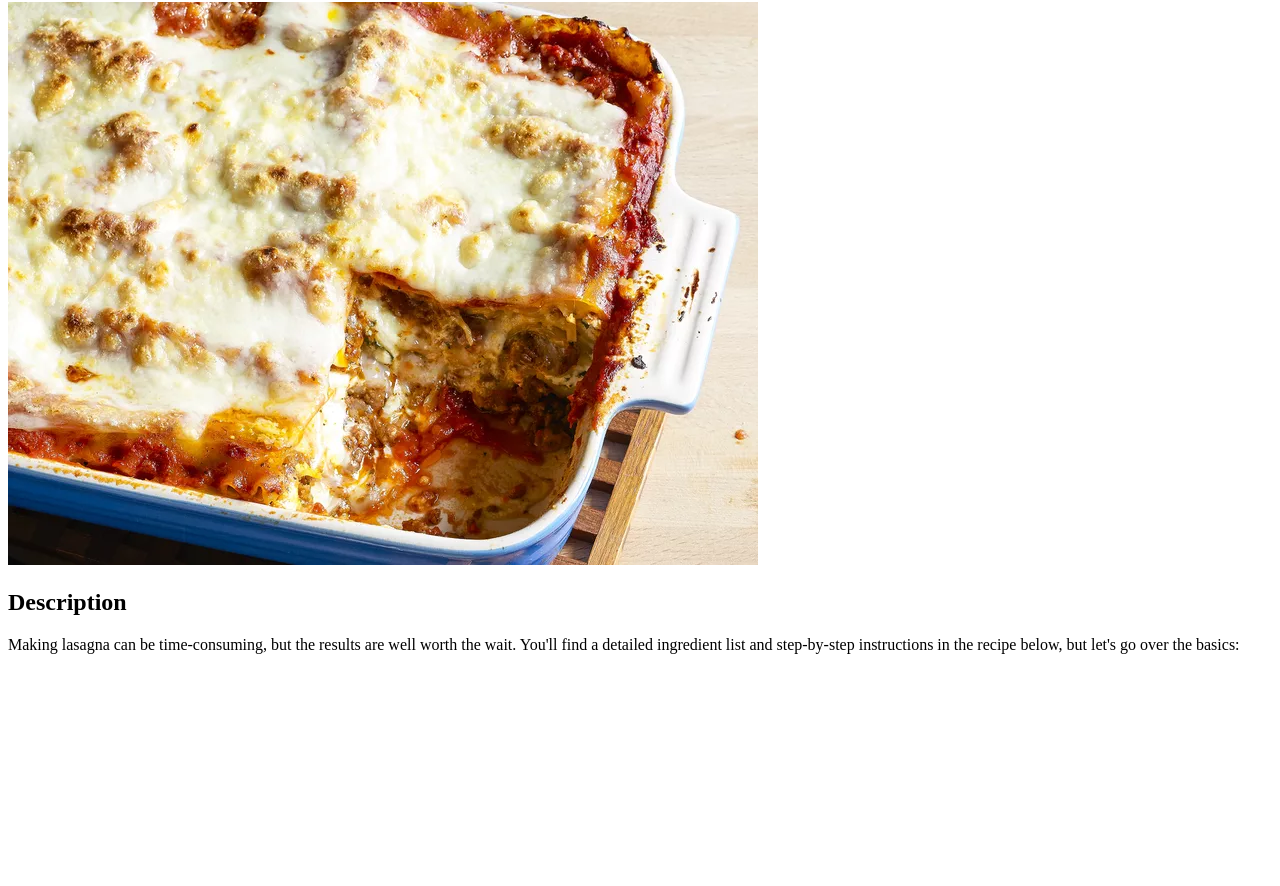
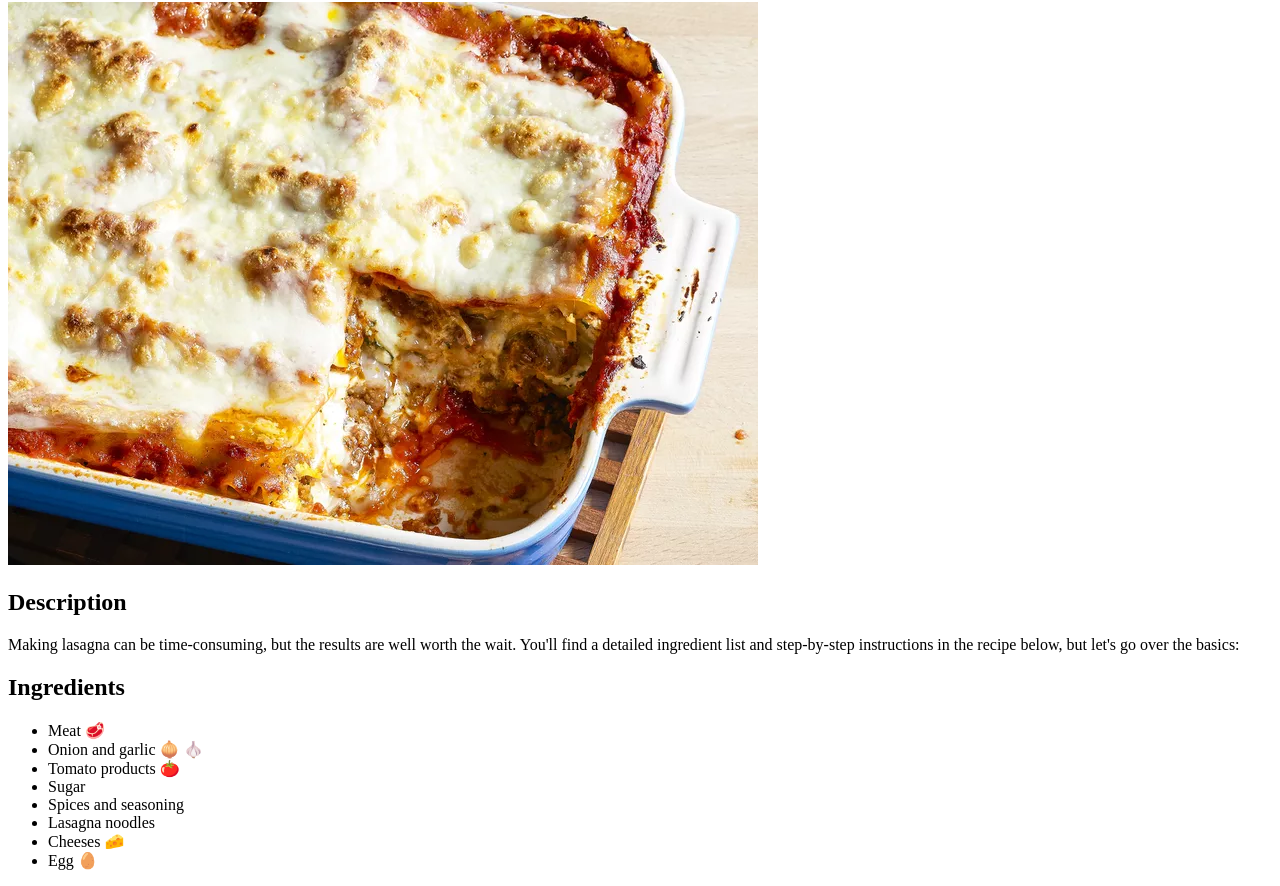
Before and after one commit to AbodAly/odin-recipes, a plain HTML site: page recipes/lasagna.html in a window 1280 px wide. Shown: the part 78-964 px from the top of the page. Before the commit the page ends 800 px from the top, so only its background shows below. Drawn offline with Linux system fonts and the light colour scheme.

Commit message:
Add ingredinets

```diff
--- a/recipes/lasagna.html
+++ b/recipes/lasagna.html
@@ -13,6 +13,17 @@
         but the results are well worth the wait.
         You'll find a detailed ingredient list and step-by-step
         instructions in the recipe below, but let's go over the basics:</p>
+    <h2>Ingredients</h2>
+    <ul>
+        <li>Meat 🥩</li>
+        <li>Onion and garlic 🧅 🧄</li>
+        <li>Tomato products 🍅</li>
+        <li>Sugar </li>
+        <li>Spices and seasoning</li>
+        <li>Lasagna noodles</li>
+        <li>Cheeses 🧀</li>
+        <li>Egg 🥚</li>
+    </ul>
 
 </body>
 </html>
```
